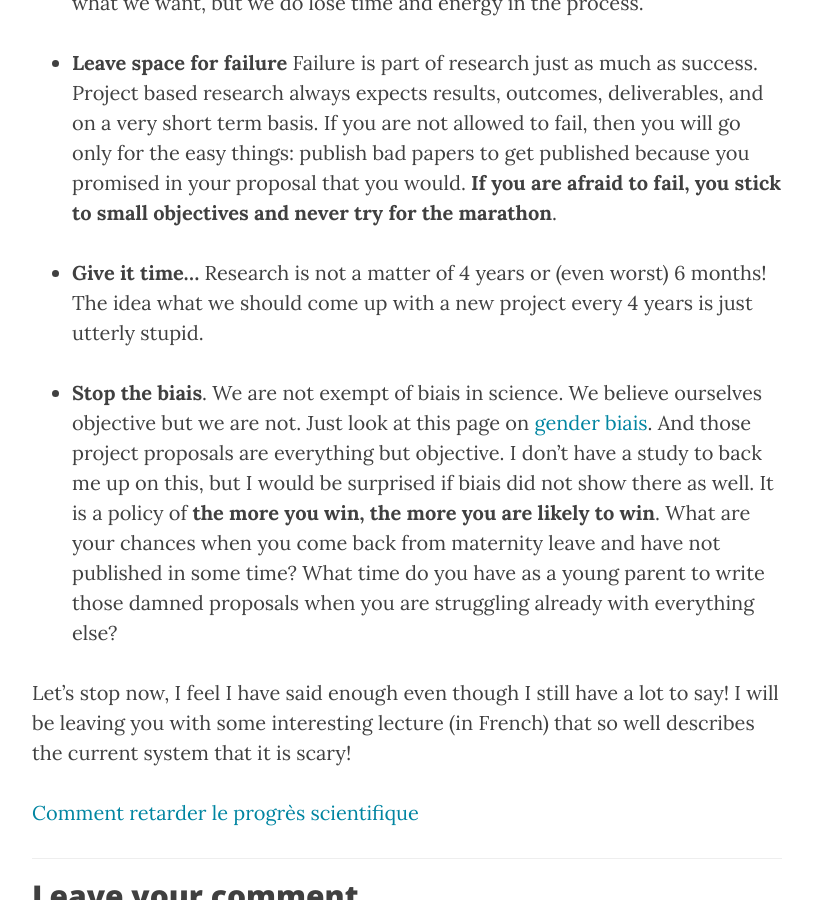
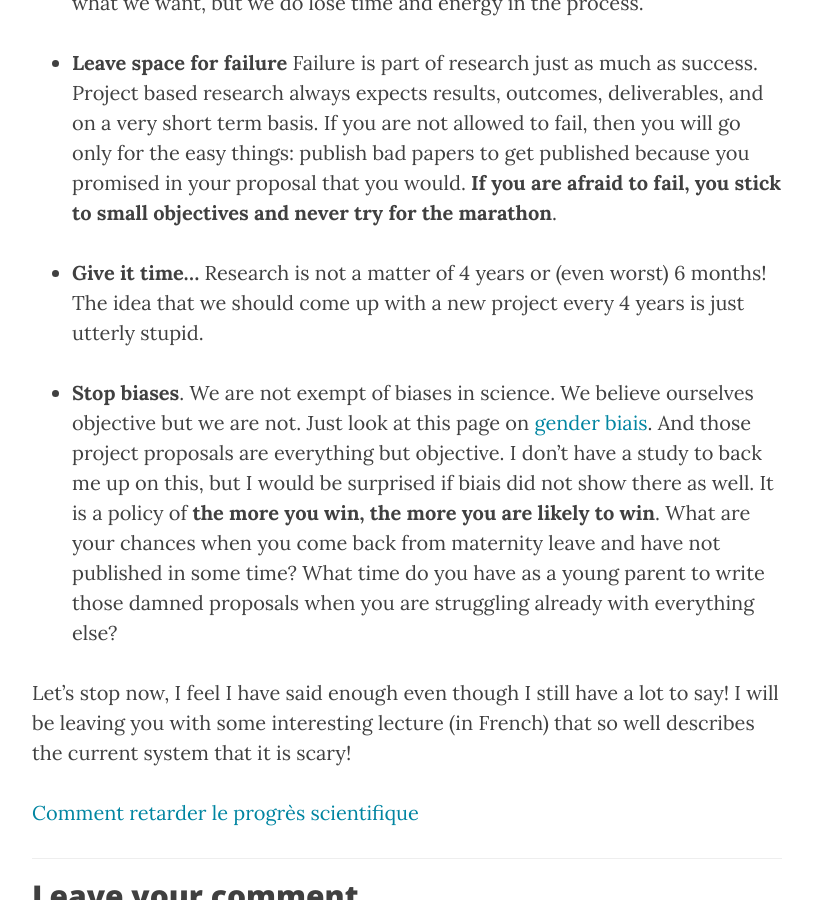
Before and after one commit to VivianePons/vivianepons.github.com, a Jekyll site: the page built from _posts/2016-04-16-funding.md, in a window 1280 px wide and 900 px high, scrolled down 6784 px. Shown: the whole window, without its empty margins (233-1046 px from the left). Built offline with Jekyll 4.4.1, drawn with Linux system fonts in a browser that asks for light colours; nearby versions of some CDN libraries.

Commit message:
Mispelling correction

```diff
--- a/_posts/2016-04-16-funding.md
+++ b/_posts/2016-04-16-funding.md
@@ -213,10 +213,10 @@ make a better use of it!
   objectives and never try for the marathon**.
 
 * **Give it time...** Research is not a matter of 4 years or (even worst) 6 months!
-  The idea what we should come up with a new project every 4 years is just utterly
+  The idea that we should come up with a new project every 4 years is just utterly
   stupid.
 
-* **Stop the biais**. We are not exempt of biais in science. We believe ourselves
+* **Stop biases**. We are not exempt of biases in science. We believe ourselves
   objective but we are not. Just look at this page on [gender biais](http://blogs.lse.ac.uk/impactofsocialsciences/2016/03/08/gender-bias-in-academe-an-annotated-bibliography/).
   And those project proposals are everything but objective. I don't have a study
   to back me up on this, but I would be surprised if biais did not show there as well.
```
